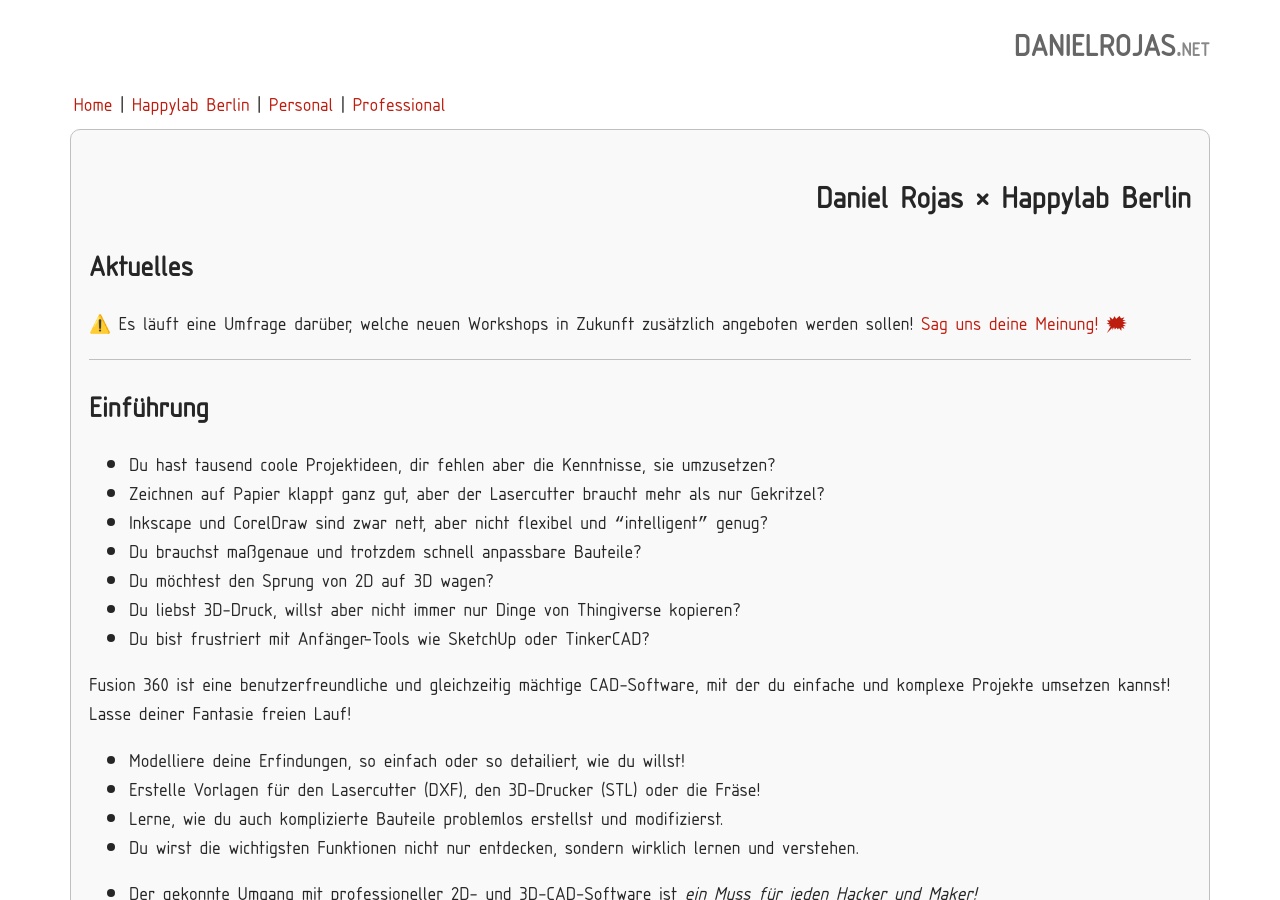
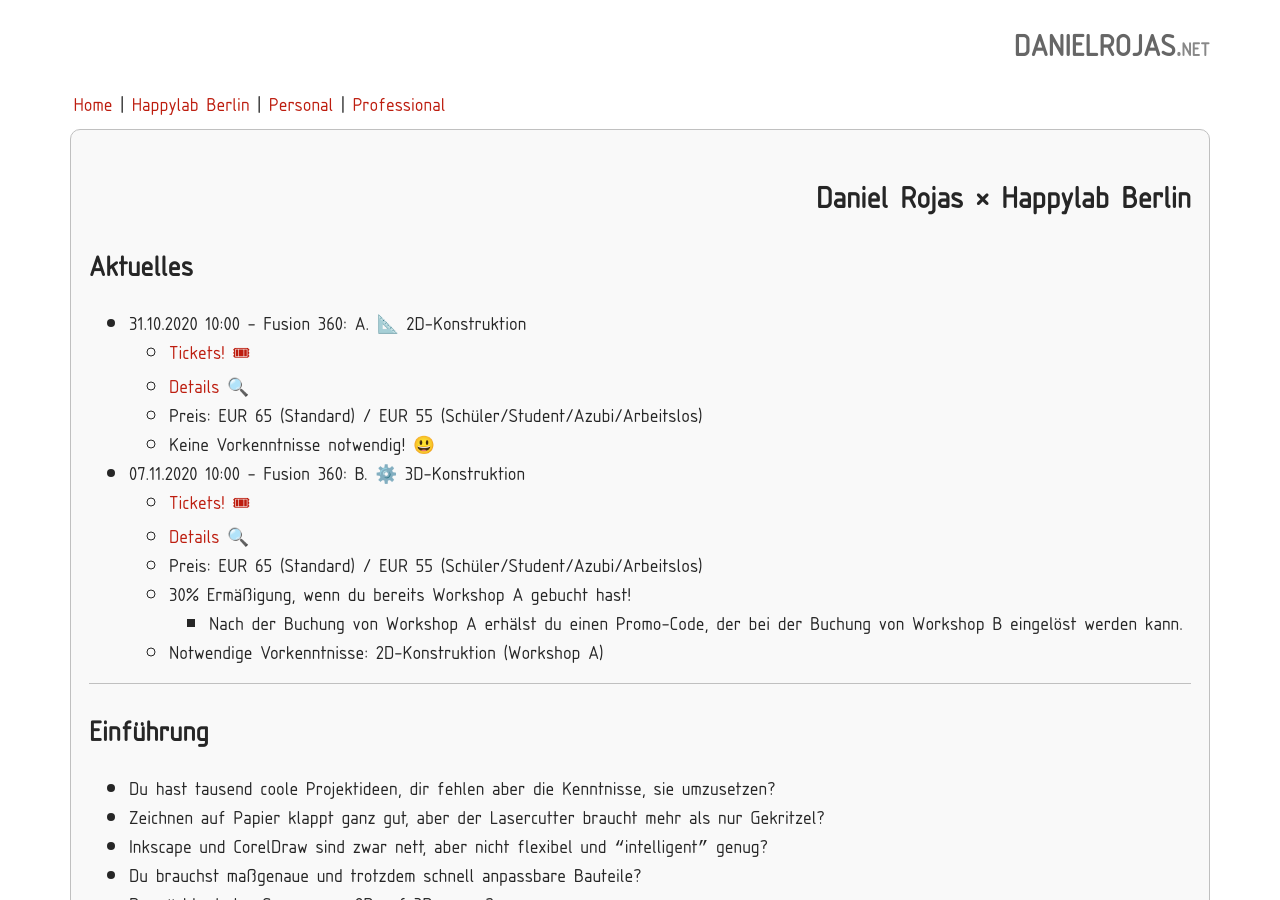
Before and after one commit to 17o2/17o2.github.io, a Jekyll site: the page built from _pages/90_happylab.md, in a window 1280 px wide and 900 px high. Built offline with Jekyll 4.4.1, drawn with Linux system fonts in a browser that asks for light colours; a style sheet for code colours, icons or effects is not loaded.

Commit message:
Add Happylab workshops: Fall 2020

```diff
--- a/_pages/90_happylab.md
+++ b/_pages/90_happylab.md
@@ -7,8 +7,18 @@ category: invisible
 
 ## Aktuelles
 
-⚠️ Es läuft eine Umfrage darüber,
-welche neuen Workshops in Zukunft zusätzlich angeboten werden sollen! [Sag uns deine Meinung! 🗯](/happylab/poll)
+* 31.10.2020 10:00 - Fusion 360: A. 📐 2D-Konstruktion
+  * [Tickets! 🎟](https://www.eventbrite.com/e/fusion-360-workshop-2d-konstruktion-tickets-123218236061)
+  * [Details 🔍](/happylab/details)
+  * Preis: EUR 65 (Standard) / EUR 55 (Schüler/Student/Azubi/Arbeitslos)
+  * Keine Vorkenntnisse notwendig! 😃
+* 07.11.2020 10:00 - Fusion 360: B. ⚙️ 3D-Konstruktion
+  * [Tickets! 🎟](https://www.eventbrite.com/e/fusion-360-workshop-3d-konstruktion-tickets-123218924119)
+  * [Details 🔍](/happylab/details)
+  * Preis: EUR 65 (Standard) / EUR 55 (Schüler/Student/Azubi/Arbeitslos)
+  * 30% Ermäßigung, wenn du bereits Workshop A gebucht hast!
+     * Nach der Buchung von Workshop A erhälst du einen Promo-Code, der bei der Buchung von Workshop B eingelöst werden kann.
+  * Notwendige Vorkenntnisse: 2D-Konstruktion (Workshop A)
 
 ---
 
```
Also changed, not shown: _pages/91_happylab_details.md (+2 -2 lines).
